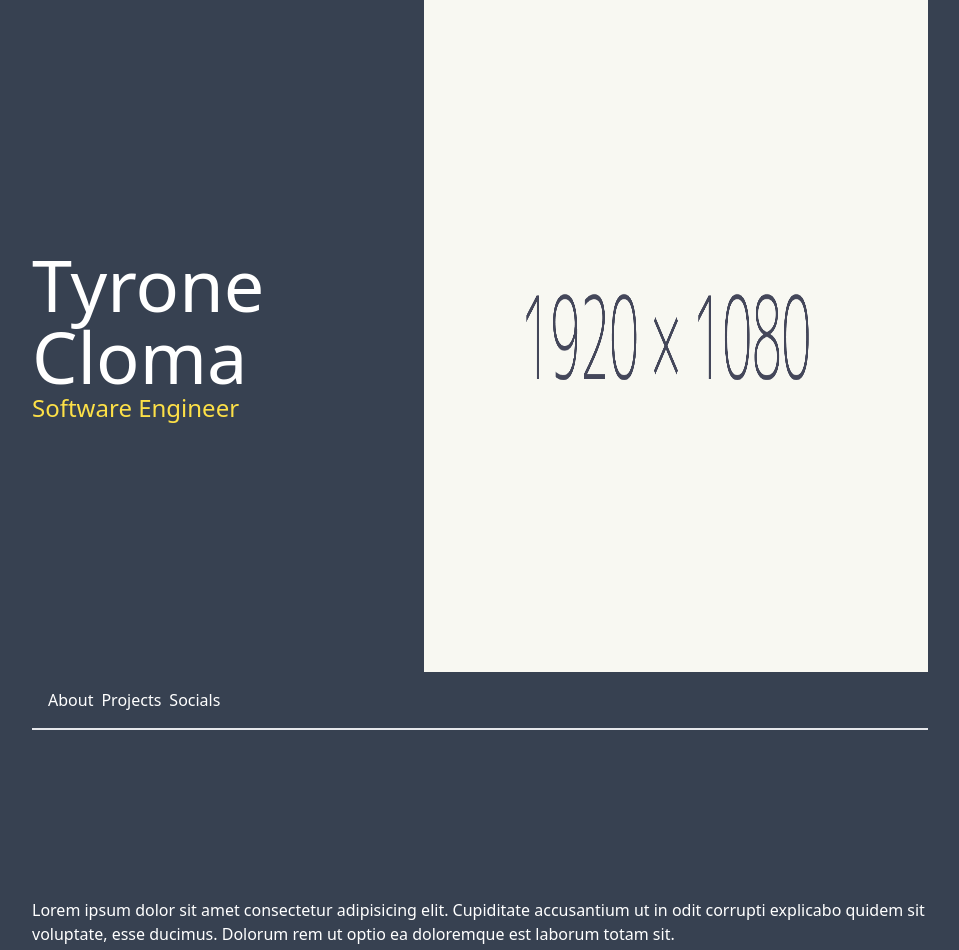
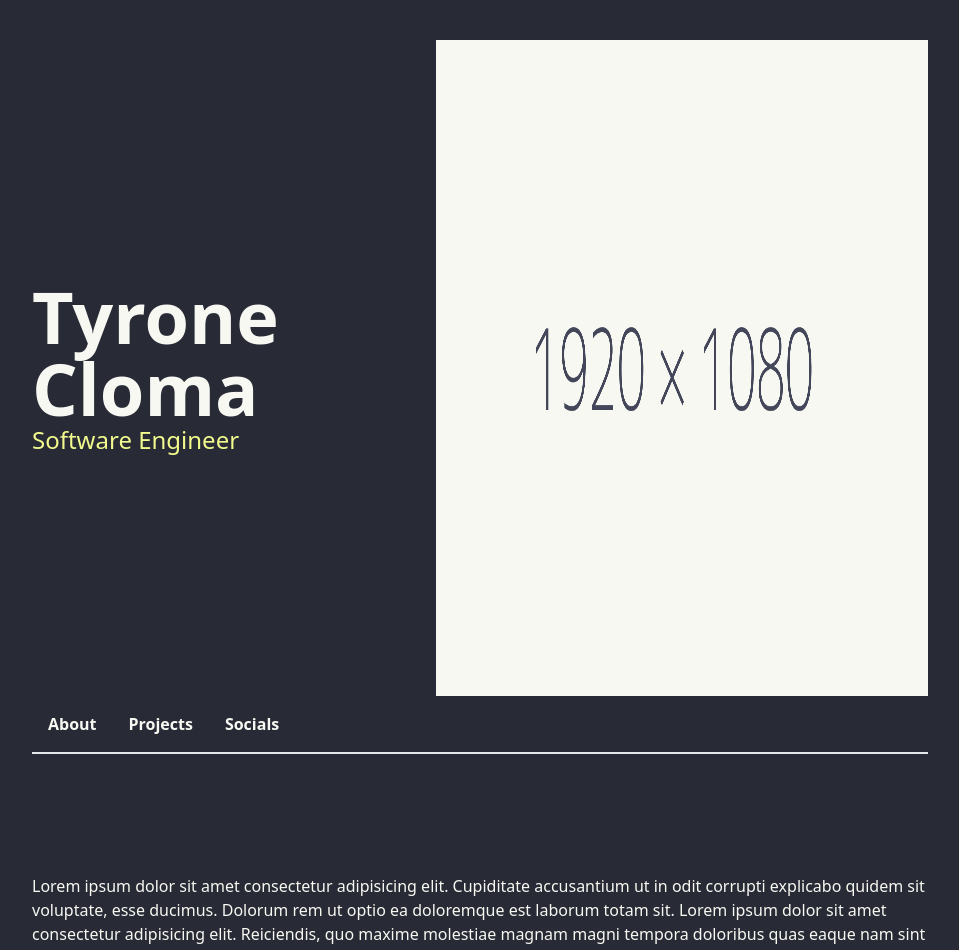
Before and after one commit to tcloma/portfolio-site, a Next.js app: page / in a window 1280 px wide. Shown: the top 950 px of the page, without its empty margins (160-1119 px from the left). Built offline with nearby package versions, Linux system fonts and the light colour scheme.

Commit message:
added custom color scheme and fontAwesome

```diff
--- a/package.json
+++ b/package.json
@@ -9,6 +9,10 @@
     "lint": "next lint"
   },
   "dependencies": {
+    "@fortawesome/fontawesome-svg-core": "^6.2.0",
+    "@fortawesome/free-regular-svg-icons": "^6.2.0",
+    "@fortawesome/free-solid-svg-icons": "^6.2.0",
+    "@fortawesome/react-fontawesome": "^0.2.0",
     "next": "12.3.1",
     "react": "18.2.0",
     "react-dom": "18.2.0"
--- a/pages/index.tsx
+++ b/pages/index.tsx
@@ -5,10 +5,13 @@ import headshot from "/public/placeholder_light.png";
 import ProjectShowcase from "../components/ProjectShowcase";
 import { projectData } from "../public/projectData";
 import { useState } from "react";
+import { FontAwesomeIcon } from "@fortawesome/react-fontawesome";
+import { faCheckCircle } from "@fortawesome/free-regular-svg-icons";
 
 const Home: NextPage = () => {
    // Colorizing nav bar
    const [section, setSection] = useState("about");
+   const nav = ["About", "Project", "Socials"];
 
    return (
       <main className="page">
@@ -19,18 +22,24 @@ const Home: NextPage = () => {
             <link rel="icon" href="/favicon.ico" />
          </Head>
 
-         <section className="slide">
+         <section className="slide mt-10">
             <div>
-               <h1 className="text-7xl"> Tyrone Cloma </h1>
-               <h3 className="text-2xl text-yellow-300"> Software Engineer </h3>
+               <h1 className="text-7xl font-semibold"> Tyrone Cloma </h1>
+               <h3 className="text-2xl text-dYellow"> Software Engineer </h3>
             </div>
             <Image src={headshot} alt="headshot" width={600} height={800} />
          </section>
 
-         <nav className="sticky top-0 flex w-full justify-start gap-2 border-b-2 bg-gray-700 p-4">
-            <a href="#about"> About </a>
-            <a href="#projects"> Projects </a>
-            <a href="#socials"> Socials </a>
+         <nav className="min-h-10 sticky top-0 flex min-w-full items-center justify-start border-b-2 bg-dBg">
+            <a href="#about" className="navBtn">
+               About
+            </a>
+            <a href="#projects" className="navBtn">
+               Projects
+            </a>
+            <a href="#socials" className="navBtn">
+               Socials
+            </a>
          </nav>
 
          <section id="about" className="slide h-96">
@@ -38,7 +47,13 @@ const Home: NextPage = () => {
                Lorem ipsum dolor sit amet consectetur adipisicing elit.
                Cupiditate accusantium ut in odit corrupti explicabo quidem sit
                voluptate, esse ducimus. Dolorum rem ut optio ea doloremque est
-               laborum totam sit.
+               laborum totam sit. Lorem ipsum dolor sit amet consectetur
+               adipisicing elit. Reiciendis, quo maxime molestiae magnam magni
+               tempora doloribus quas eaque nam sint labore minima unde omnis a
+               reprehenderit natus doloremque dicta illo. Lorem ipsum, dolor sit
+               amet consectetur adipisicing elit. Ratione aliquam veritatis a.
+               Cum, rem laudantium laborum molestias et consequatur dolores eius
+               iure ea delectus sunt ex officia perferendis suscipit quaerat.
             </p>
          </section>
 
--- a/public/projectData.ts
+++ b/public/projectData.ts
@@ -9,7 +9,7 @@ export interface IProjData {
 export const projectData: Array<IProjData> = [
    {
       title: 'Hover Note',
-      stack: ['TypeScript', 'React', 'Redux', 'Electron.js', 'Chakra UI'],
+      stack: ['TypeScript', 'React', 'Redux', 'Electron.js', 'ChakraUI'],
       description: 'Hover Note is a markdown sticky notes application designed to provide a more comprehensive and extensible experience when taking and refercing notes',
       previewLink: '',
       demoLink: ''
--- a/styles/globals.css
+++ b/styles/globals.css
@@ -3,9 +3,13 @@
 @tailwind utilities;
 
 .page {
-   @apply flex flex-col items-center justify-center bg-gray-700 px-[15%] text-white;
+   @apply flex flex-col items-center justify-center bg-dBg px-[10%] text-dWhite lg:px-[15%];
 }
 
 .slide {
    @apply flex min-w-full flex-col items-center justify-between lg:flex-row;
 }
+
+.navBtn {
+   @apply p-4 font-semibold hover:bg-dOffBg hover:text-dYellow;
+}
--- a/tailwind.config.js
+++ b/tailwind.config.js
@@ -5,7 +5,21 @@ module.exports = {
       "./components/**/*.{js,ts,jsx,tsx}",
    ],
    theme: {
-      extend: {},
+      extend: {
+         colors: {
+            dBg: '#282a36',
+            dOffBg: '#44475a',
+            dWhite: '#f8f8f2',
+            dBlue: '#6272a4',
+            dCyan: '#8be9fd',
+            dGreen: '#50fa7b',
+            dOrange: '#ffb86c',
+            dPink: '#ff79c6',
+            dPurple: '#bd93f9',
+            dRed: '#ff5555',
+            dYellow: '#f1fa8c'
+         },
+      },
    },
    plugins: [],
 }
```
Also changed, not shown: 1 other file (tests, documents, lock files or other folders).
